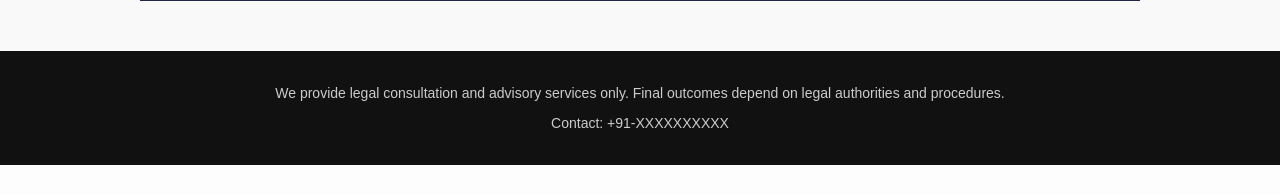
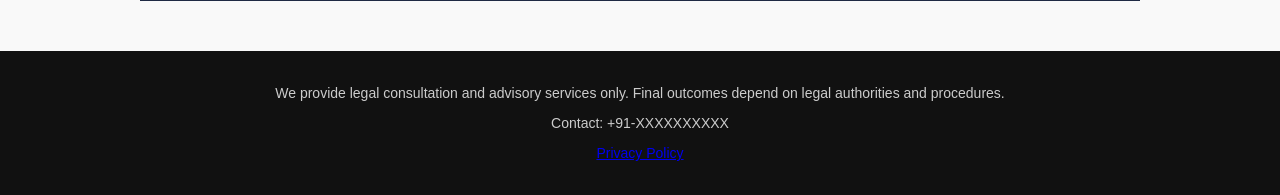
Before and after one commit to codewithahmed2005/Al-Meezan, a Flask app: page / in a window 1280 px wide. Shown: the part 1305-1500 px from the top of the page. Before the commit the page ends 1470 px from the top, so only its background shows below. Run offline with Flask 3, Linux system fonts and the light colour scheme; parts of the project's set-up code (start-up, migrations or seed data) failed here and were passed over.

Commit message:
Update index.html

```diff
--- a/templates/index.html
+++ b/templates/index.html
@@ -77,6 +77,8 @@
             Final outcomes depend on legal authorities and procedures.
         </p>
         <p>Contact: +91-XXXXXXXXXX</p>
+        <p><a href="/privacy">Privacy Policy</a></p>
+
     </footer>
 
     <a href="https://wa.me/7900331626?text=Hello%2C%20I%20visited%20your%20website%20and%20I%20need%20legal%20consultation.%20Please%20guide%20me%20on%20the%20next%20steps."
```
